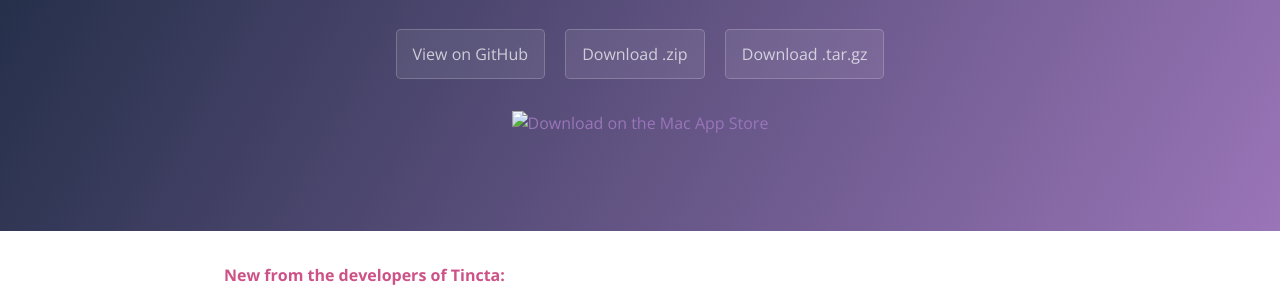
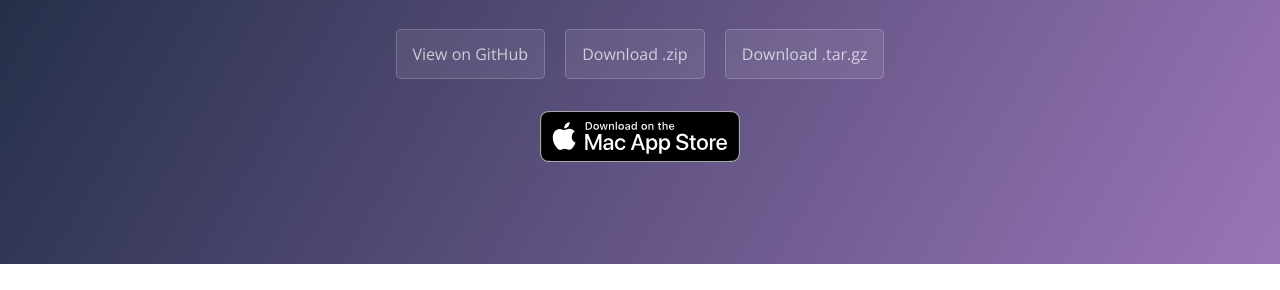
Before and after one commit to CodingFriends/Tincta, a plain HTML site: page index.html in a window 1280 px wide. Shown: the part 515-805 px from the top of the page. Drawn offline with nearby package versions, Linux system fonts and the light colour scheme.

Commit message:
Set absolute path for app store badge

```diff
--- a/index.html
+++ b/index.html
@@ -42,7 +42,7 @@
       <a href="https://github.com/CodingFriends/Tincta" class="btn">View on GitHub</a>
       <a href="https://github.com/CodingFriends/Tincta/zipball/master" class="btn">Download .zip</a>
       <a href="https://github.com/CodingFriends/Tincta/tarball/master" class="btn">Download .tar.gz</a>
-      <p><a href="https://itunes.apple.com/de/app/tincta/id448340648"><img src="website-images/mac_app_store_badge_165x40.svg" alt="Download on the Mac App Store" title="Download on the Mac App Store" style="width: 200px;"></a></p>
+      <p><a href="https://itunes.apple.com/de/app/tincta/id448340648"><img src="https://raw.githubusercontent.com/CodingFriends/Tincta/master/website-images/AppStoreBadge.svg" alt="Download on the Mac App Store" title="Download on the Mac App Store" style="width: 200px;"></a></p>
     </section>
 
     <section class="main-content" >
```
